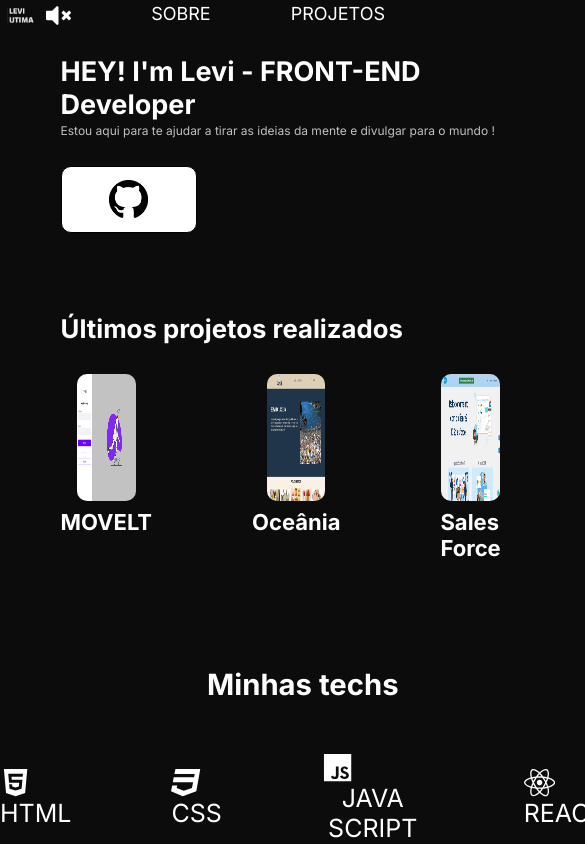
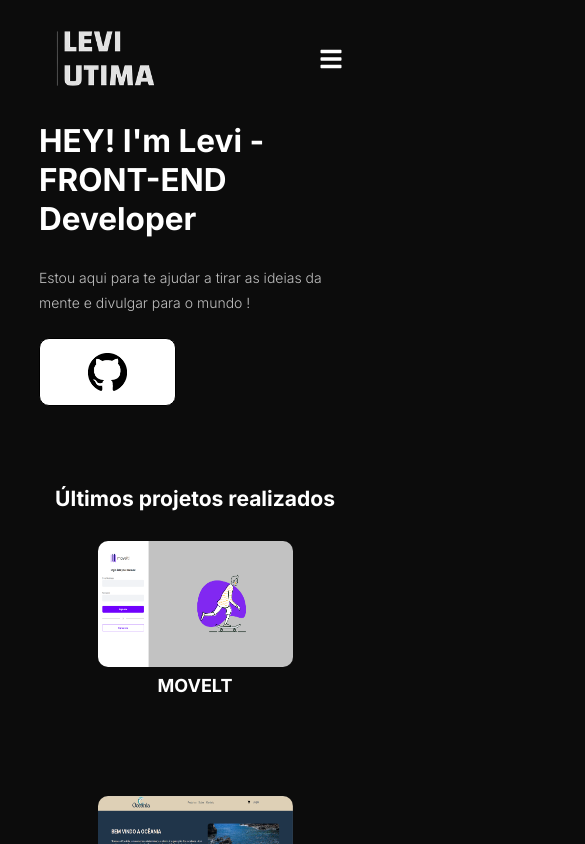
Before and after one commit to leviutima/PORTFOLIO, a React (Vite) app: page / in a window 390 px wide. Shown: the top 844 px of the page, 585 px wide, since content can reach past the window. Built offline with nearby package versions, Linux system fonts and the light colour scheme.

Commit message:
iniciando a responsividade para celulares

```diff
--- a/src/components/Card/Card.styled.ts
+++ b/src/components/Card/Card.styled.ts
@@ -3,6 +3,8 @@ import styled from "styled-components";
 
 export const LinkStyleCard = styled(Link) `
     text-decoration: none;
+
+
 `
 
 export const CardContainer = styled.div `
@@ -10,6 +12,8 @@ export const CardContainer = styled.div `
     flex-direction: column;
     align-items: center;
     gap: 8px;
+
+
 `
 
 export const CardProjetos = styled.div`
@@ -18,6 +22,10 @@ export const CardProjetos = styled.div`
     height: 15vh;
     overflow: hidden;
     border-radius: 10px;
+
+    @media (max-width: 768px) {
+        width: 50vw;
+    }
 `;
 
 export const ImgCard = styled.img`
@@ -29,6 +37,8 @@ export const ImgCard = styled.img`
     &:hover {
         transform: scale(1.1);
     }
+
+
 `;
 
 export const TextSection = styled.div `
--- a/src/components/Header/Header.styled.ts
+++ b/src/components/Header/Header.styled.ts
@@ -1,38 +1,79 @@
-import { Link } from "react-router-dom";
 import styled from "styled-components";
+import { Link } from 'react-router-dom';
+import { FaBars } from "react-icons/fa";
 
-export const HeaderStyle = styled.header `
-    padding-bottom: 5%;
-`
+export const HeaderStyle = styled.header`
 
-export const HeaderNavigation = styled.nav `
+`;
+
+export const HeaderNavigation = styled.nav`
     display: flex;
+    align-items: center;
     justify-content: space-around;
+
+    @media (max-width: 768px) {
+        display: flex;
+        justify-content: space-around;
+        gap: 60px;
+    }
+
+`;
+
+export const ImgStyle = styled.img`
+
+   @media (max-width: 768px) {
+    width: 30vw;
+   }
+`;
+
+export const LinkStyle = styled(Link)`
+    text-decoration: none;
+    color: inherit;
+
+    & li {
+        font-size: 21px;
+        list-style: none;
+    }
+`;
+
+export const MenuList = styled.ul`
+    display: flex;
     align-items: center;
+    gap: 20px;
+    list-style: none;
+    padding: 0;
+    gap: 100px;
 
-`
+    @media (max-width: 958px) {
+        display: none;
+    }
+`;
 
-export const ImgStyle = styled.img `
-    width: 8vw;
-`
+export const HamburgerMenu = styled.div`
+    display: none;
+    cursor: pointer;
 
-export const LinkStyle = styled(Link) `
-    text-decoration: none;
-    color: var(--branco);
-`
+    @media (max-width: 958px) {
+        display: block;
+    }
+`;
 
-export const MenuList = styled.ul `
-    display: flex;
-    gap: 80px;
+export const HamburgerIcon = styled(FaBars)`
+    font-size: 24px;
+`;
 
-    font-size: 18px;
-    list-style: none;
-    cursor: pointer;
-    transition: transform 0.3s ease, box-shadow 0.3s ease;
+export const HamburgerLinks = styled.div`
+    position: absolute;
+    top: 60px;
+    right: 10px;
+    background-color: white;
+    border: 1px solid #ddd;
+    box-shadow: 0px 4px 8px rgba(0, 0, 0, 0.1);
+    z-index: 1000;
+    color: var(--preto);
 
-    & li:hover {
-        color: #6962AD;
-        transform: scale(1.1);
-        transition: transform 0.4s ease, box-shadow 0.3s ease;
+    ${LinkStyle} {
+        display: block;
+        padding: 10px 20px;
     }
-`
+`;
--- a/src/components/Header/Header.tsx
+++ b/src/components/Header/Header.tsx
@@ -1,29 +1,60 @@
-import { HeaderNavigation, HeaderStyle, ImgStyle, LinkStyle, MenuList } from "./Header.styled"
-import imgHeader from '../../assets/leviLogo.png'
-import MusicPlayer from "../MusicPlayer/MusicPlayer"
+import React, { useState, useEffect, useRef } from 'react';
+import { HeaderNavigation, HeaderStyle, ImgStyle, LinkStyle, MenuList, HamburgerMenu, HamburgerIcon, HamburgerLinks } from "./Header.styled";
+import imgHeader from '../../assets/leviLogo.png';
+import MusicPlayer from "../MusicPlayer/MusicPlayer";
 
-const Header = () => {
-    return(
-        <>
+const Header: React.FC = () => {
+    const [isOpen, setIsOpen] = useState(false);
+    const menuRef = useRef<HTMLDivElement>(null);
+
+    const toggleMenu = () => {
+        setIsOpen(!isOpen);
+    };
+
+    const handleClickOutside = (event: MouseEvent) => {
+        if (menuRef.current && !menuRef.current.contains(event.target as Node)) {
+            setIsOpen(false);
+        }
+    };
+
+    useEffect(() => {
+        document.addEventListener('mousedown', handleClickOutside);
+        return () => {
+            document.removeEventListener('mousedown', handleClickOutside);
+        };
+    }, []);
+
+    return (
         <HeaderStyle>
             <HeaderNavigation>
                 <LinkStyle to='/'>
-                        <ImgStyle src={imgHeader}></ImgStyle>
+                    <ImgStyle src={imgHeader} alt="Logo" />
                 </LinkStyle>
+                <HamburgerMenu onClick={toggleMenu}>
+                    <HamburgerIcon />
+                </HamburgerMenu>
                 <MenuList>
-                        <MusicPlayer></MusicPlayer>
+                    <MusicPlayer />
                     <LinkStyle to='/Sobre'>
                         <li>SOBRE</li>
                     </LinkStyle>
                     <LinkStyle to='/Projetos'>
                         <li>PROJETOS</li>
                     </LinkStyle>
-
                 </MenuList>
+                {isOpen && (
+                    <HamburgerLinks ref={menuRef}>
+                        <LinkStyle to='/Sobre'>
+                            <li>SOBRE</li>
+                        </LinkStyle>
+                        <LinkStyle to='/Projetos'>
+                            <li>PROJETOS</li>
+                        </LinkStyle>
+                    </HamburgerLinks>
+                )}
             </HeaderNavigation>
         </HeaderStyle>
-        </>
-    )
+    );
 }
 
-export default Header
+export default Header;
--- a/src/pages/Home/Home.styled.ts
+++ b/src/pages/Home/Home.styled.ts
@@ -7,7 +7,15 @@ import { IoLogoJavascript } from "react-icons/io5";
 export const MainContainer = styled.main `
     display: grid;
     gap: 80px;
+
+    @media (max-width:768px) {
+        display: grid;
+        align-items: center;
+        justify-content: center;
+    }
 `
+
+
 
 const digitando = keyframes`
   from { width: 0; }
@@ -17,6 +25,7 @@ const digitando = keyframes`
 const efeitoDigitacao = keyframes`
   from, to { border-color: transparent; }
   50% { border-color: black; }
+
 `
 
 export const SectionContainerFirst = styled.section `
@@ -26,15 +35,27 @@ export const SectionContainerFirst = styled.section `
 
 export const Title = styled.div `
     display: grid;
-    gap: 24px;
+    gap: 25px;
     font-size: 42px;
 
     @media (max-width: 768px) {
-      font-size: 18px;
+      font-size: 21px;
+      padding-right: 10%;
     }
 `
 
-export const SpanStyle = styled.span`
+export const SpanStyle = styled.span `
+    font-size: 14px;
+    color: var(--cinza);
+    font-weight: 300;
+
+    @media (min-width: 768px) {
+      display: none;
+    }
+
+`
+
+export const SpanStyleDigitacao = styled.span`
   font-size: 18px;
   color: var(--cinza);
   display: inline-block;
@@ -45,9 +66,14 @@ export const SpanStyle = styled.span`
     ${efeitoDigitacao} 0.75s step-end infinite;
 
     @media (max-width: 768px) {
-      font-size: 12px;
-      margin-right: 15%;
+      display: none;
     }
+`
+
+export const ContainerDigitacao = styled.div `
+  display: inline-block;
+  white-space: normal;
+  line-height: 1.5; /* Ajuste conforme necessário */
 `
 
 export const SectionContainerSecond = styled.section `
@@ -56,12 +82,28 @@ export const SectionContainerSecond = styled.section `
     gap: 30px;
 
     margin-left: 10%;
+
+    @media (max-width:768px) {
+      display: flex;
+      flex-direction: column;
+      justify-content: center;
+      align-items: center;
+      font-size: 18px;
+      margin-right: 10%;
+    }
 `
 
 export const ContainerProjetos = styled.div `
   display: flex;
   justify-content: start;
   gap: 100px;
+
+  @media (max-width: 768px){
+        display: flex;
+        flex-direction: column;
+        align-items: center;
+        justify-content: center;
+    }
 `
 
 export const SectionContainerThird = styled.section `
@@ -72,6 +114,14 @@ export const SectionContainerThird = styled.section `
   text-align: center;
   font-size: 25px;
   margin-bottom: 5%;
+
+  @media (max-width:768px) {
+        font-size: 18px;
+        display: flex;
+        flex-direction: column;
+        align-items: center;
+        justify-content: center;
+    }
 `
 
 export const TechsCointainer = styled.div `
@@ -79,6 +129,12 @@ export const TechsCointainer = styled.div `
   justify-content: start;
   align-items: center;
   gap: 100px;
+
+  @media (max-width:768px) {
+    display: grid;
+    align-items: center;
+    justify-content: center;
+  }
 `
 
 export const ContainerImgTechs = styled.div `
@@ -87,6 +143,13 @@ export const ContainerImgTechs = styled.div `
     align-items: center;
 
     cursor: pointer;
+
+    @media (max-width:768px) {
+      display: flex;
+      flex-direction: column;
+      justify-content: center;
+      gap: 5px;
+    }
 `
 
 export const StyleHTML = styled(FaHtml5) `
--- a/src/pages/Home/Home.tsx
+++ b/src/pages/Home/Home.tsx
@@ -1,5 +1,5 @@
 import Card from '../../components/Card/Card'
-import { ContainerImgTechs, ContainerProjetos, MainContainer, SectionContainerFirst, SectionContainerSecond, SectionContainerThird, SpanStyle, StyleCSS, StyleHTML, StyleJS, StyleReact, TechsCointainer, Title } from './Home.styled'
+import { ContainerImgTechs, ContainerProjetos, MainContainer, SectionContainerFirst, SectionContainerSecond, SectionContainerThird, SpanStyle, SpanStyleDigitacao, StyleCSS, StyleHTML, StyleJS, StyleReact, TechsCointainer, Title } from './Home.styled'
 import myMusicList from '../../assets/projetos/projeto 1.png'
 import oceania from '../../assets/projetos/projeto 2.png'
 import salesF from '../../assets/projetos/projeto 3.png'
@@ -16,6 +16,9 @@ const Home = () => {
                         <div>
                             <h2>HEY! I'm Levi - FRONT-END</h2>
                             <h2>Developer</h2>
+                        </div>
+                        <div>
+                            <SpanStyleDigitacao>Estou aqui para te ajudar a tirar as ideias da mente e divulgar para o mundo !</SpanStyleDigitacao>
                             <SpanStyle>Estou aqui para te ajudar a tirar as ideias da mente e divulgar para o mundo !</SpanStyle>
                         </div>
                     <Button ancora="https://github.com/leviutima" img={github} bgColor='#fff' textColor='#'>Meu GitHub</Button>
@@ -31,7 +34,7 @@ const Home = () => {
                     </ContainerProjetos>
                 </SectionContainerSecond>
                 <SectionContainerThird>
-                <h3>Minhas techs</h3>
+                    <h3>Minhas habilidades</h3>
                     <TechsCointainer>
                         <ContainerImgTechs>
                         <StyleHTML />
--- a/src/pages/Projects/Project.styled.ts
+++ b/src/pages/Projects/Project.styled.ts
@@ -6,16 +6,34 @@ export const ProjetoSection = styled.section `
     gap: 100px;
     margin-left: 10%;
     padding-bottom: 5%;
+
+    @media (max-width: 768px) {
+        display: flex;
+        justify-content: center;
+        align-items: center;
+        margin-right: 5%;
+    }
 `
 
 export const SectionProjeto = styled.div `
     display: flex;
     flex-direction: column;
     gap: 30px;
+
+    @media (max-width: 768px) {
+        display: flex;
+        justify-content: center;
+        align-items: center;
+    }
 `
 
 export const ProjetoCard = styled.div `
     display: flex;
     flex-direction: row;
     gap: 80px;
+
+    @media (max-width: 768px) {
+        display: flex;
+        flex-direction: column;
+    }
 `
```
Lines whose indentation alone changed are shown as unchanged.
